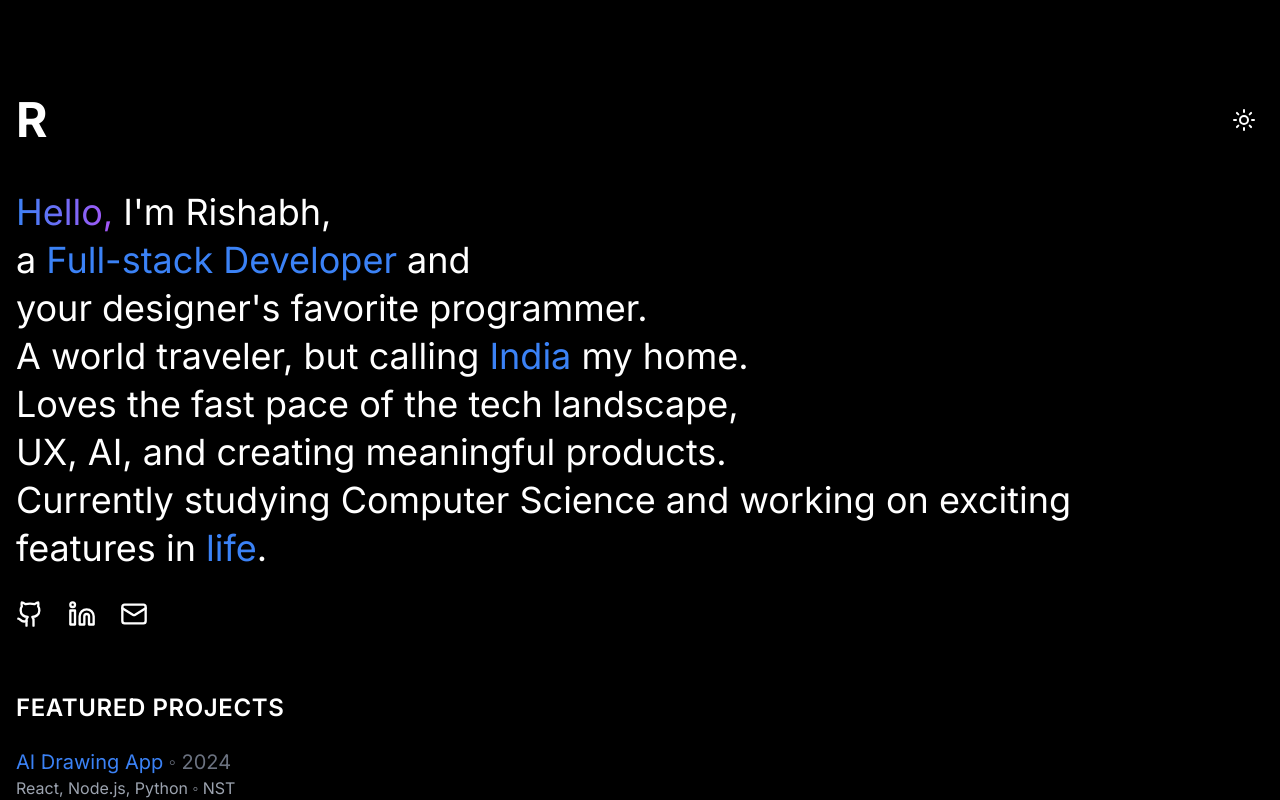
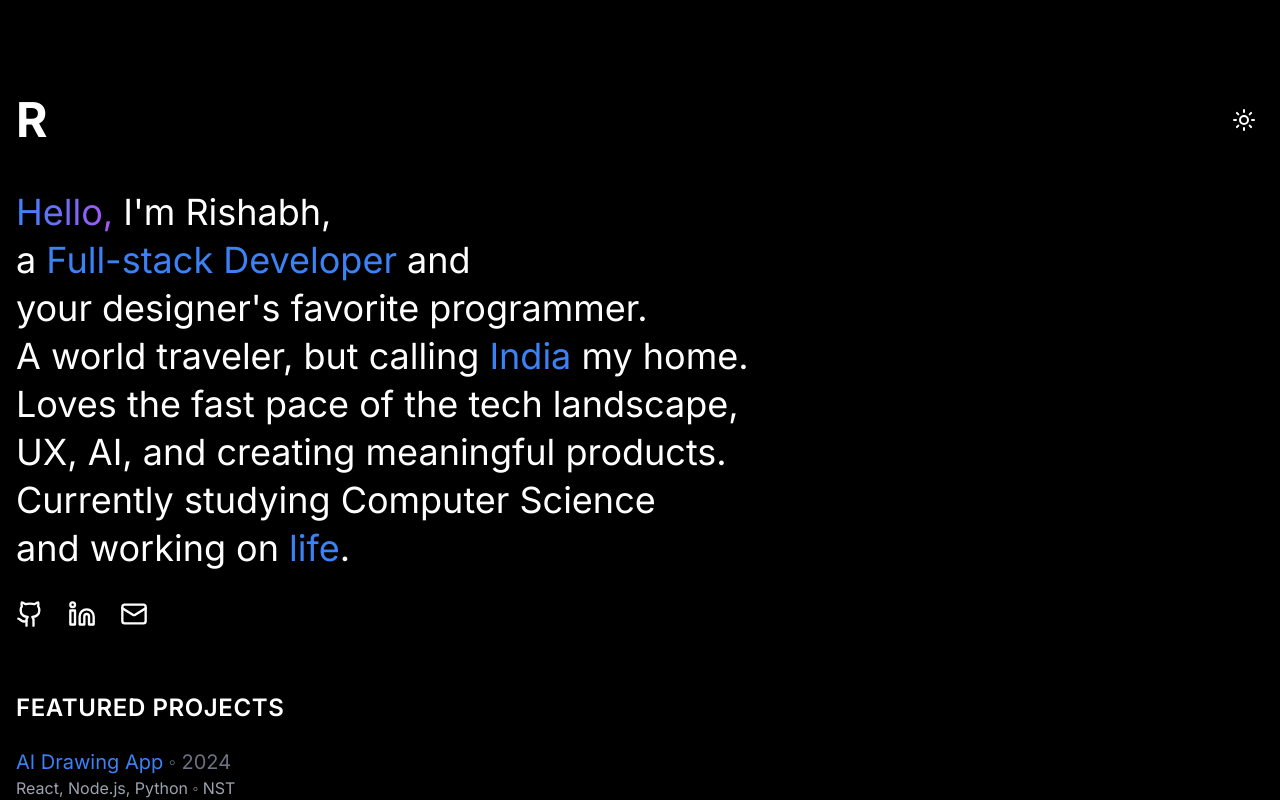
Before and after one commit to r69shabh/r69folio, a React (Vite) app: page / in a window 1280 px wide. Shown: the top 800 px of the page. Built offline with nearby package versions, Linux system fonts and the light colour scheme.

Commit message:
updated bio, life line

```diff
--- a/src/App.js
+++ b/src/App.js
@@ -57,10 +57,10 @@ function App() {
               UX, AI, and creating meaningful products.
             </p>
             <p className="animate-slide-up" style={{animationDelay: '700ms'}}>
-            Currently studying Computer Science and working on exciting
+            Currently studying Computer Science
             </p>
             <p className="animate-slide-up" style={{animationDelay: '800ms'}}>
-              features in <span className="text-blue-500 font-normal">life</span>.
+              and working on <span className="text-blue-500 font-normal">life</span>.
             </p>
           </div>
           <div className="flex space-x-6 animate-fade-in" style={{animationDelay: '1s'}}>
--- a/src/App.tsx
+++ b/src/App.tsx
@@ -59,10 +59,10 @@ function App() {
               UX, AI, and creating meaningful products.
             </p>
             <p className="animate-slide-up" style={{animationDelay: '700ms'}}>
-            Currently studying Computer Science and working on exciting
+            Currently studying Computer Science
             </p>
             <p className="animate-slide-up" style={{animationDelay: '800ms'}}>
-              features in <span className="text-blue-500 font-normal">life</span>.
+              and working on <span className="text-blue-500 font-normal">life</span>.
             </p>
           </div>
           <div className="flex space-x-6 animate-fade-in" style={{animationDelay: '1s'}}>
```
